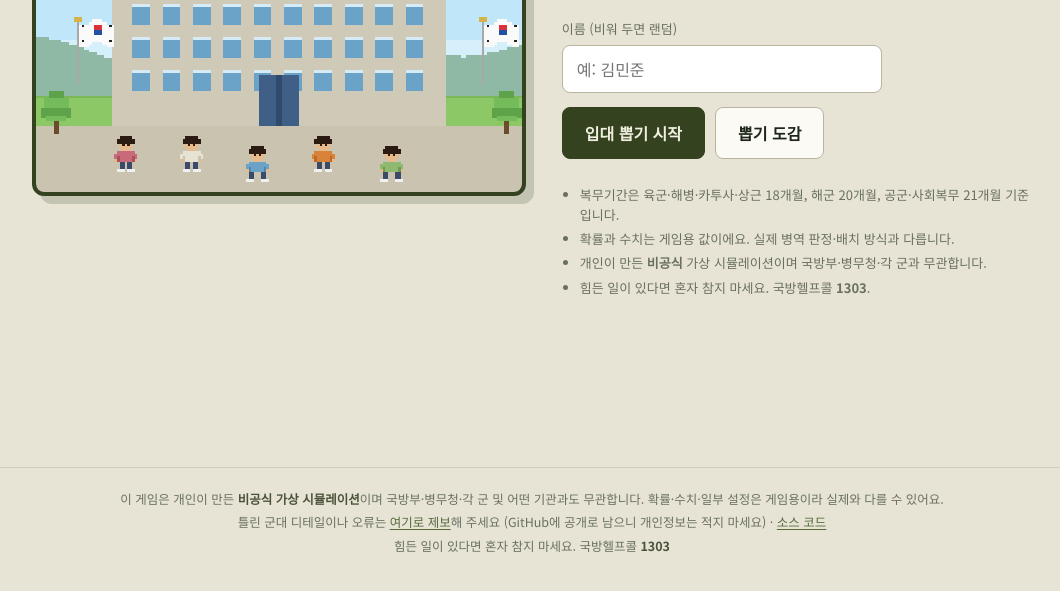
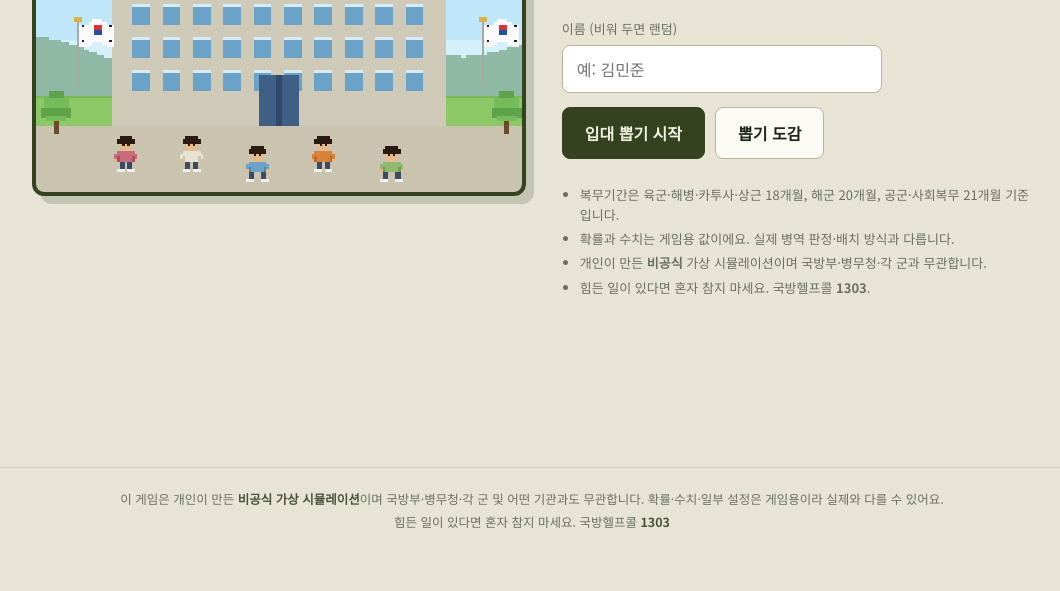
Before and after one commit to Pazinpo/army-gacha, a plain HTML site: page index.html in a window 1280 px wide. Shown: the part 333-924 px from the top of the page, without its empty margins (108-1168 px from the left). Drawn offline with Linux system fonts and the light colour scheme.

Commit message:
Remove GitHub links from footer

```diff
--- a/index.html
+++ b/index.html
@@ -166,7 +166,6 @@
 
   <footer class="site-foot">
     <p>이 게임은 개인이 만든 <b>비공식 가상 시뮬레이션</b>이며 국방부·병무청·각 군 및 어떤 기관과도 무관합니다. 확률·수치·일부 설정은 게임용이라 실제와 다를 수 있어요.</p>
-    <p>틀린 군대 디테일이나 오류는 <a href="https://github.com/Pazinpo/army-gacha/issues/new?title=%5B%EC%A0%9C%EB%B3%B4%5D%20&body=%EC%96%B4%EB%96%A4%20%EB%B6%80%EB%B6%84%EC%9D%B4%20%ED%8B%80%EB%A0%B8%EA%B1%B0%EB%82%98%20%EB%B9%A0%EC%A1%8C%EB%82%98%EC%9A%94%3F%0A%0A%0A%EC%8B%A4%EC%A0%9C%EB%A1%9C%EB%8A%94%20%EC%96%B4%EB%96%A4%EA%B0%80%EC%9A%94%3F%20(%EB%B3%B5%EB%AC%B4%20%EC%8B%9C%EA%B8%B0%C2%B7%EA%B5%B0%EC%A2%85%C2%B7%EB%B6%80%EB%8C%80%20%EC%9C%A0%ED%98%95%EC%9D%84%20%EC%95%8C%EB%A0%A4%20%EC%A3%BC%EC%8B%9C%EB%A9%B4%20%EC%A2%8B%EC%95%84%EC%9A%94)%0A%0A%0A%EC%B0%B8%EA%B3%A0%ED%95%9C%20%EA%B3%B3%EC%9D%B4%20%EC%9E%88%EB%8B%A4%EB%A9%B4%20%EB%A7%81%ED%81%AC%3A%0A%0A%0A%E2%80%BB%20%EC%9D%B4%20%EA%B8%80%EC%9D%80%20%EA%B3%B5%EA%B0%9C%EB%A1%9C%20%EB%82%A8%EC%8A%B5%EB%8B%88%EB%8B%A4.%20%EC%9D%B4%EB%A6%84%C2%B7%EB%B6%80%EB%8C%80%EB%AA%85%C2%B7%EC%97%B0%EB%9D%BD%EC%B2%98%20%EA%B0%99%EC%9D%80%20%EA%B0%9C%EC%9D%B8%EC%A0%95%EB%B3%B4%EB%8A%94%20%EC%A0%81%EC%A7%80%20%EB%A7%88%EC%84%B8%EC%9A%94." target="_blank" rel="noopener">여기로 제보</a>해 주세요 (GitHub에 공개로 남으니 개인정보는 적지 마세요) · <a href="https://github.com/Pazinpo/army-gacha" target="_blank" rel="noopener">소스 코드</a></p>
     <p>힘든 일이 있다면 혼자 참지 마세요. 국방헬프콜 <b>1303</b></p>
   </footer>
 </div>
```
